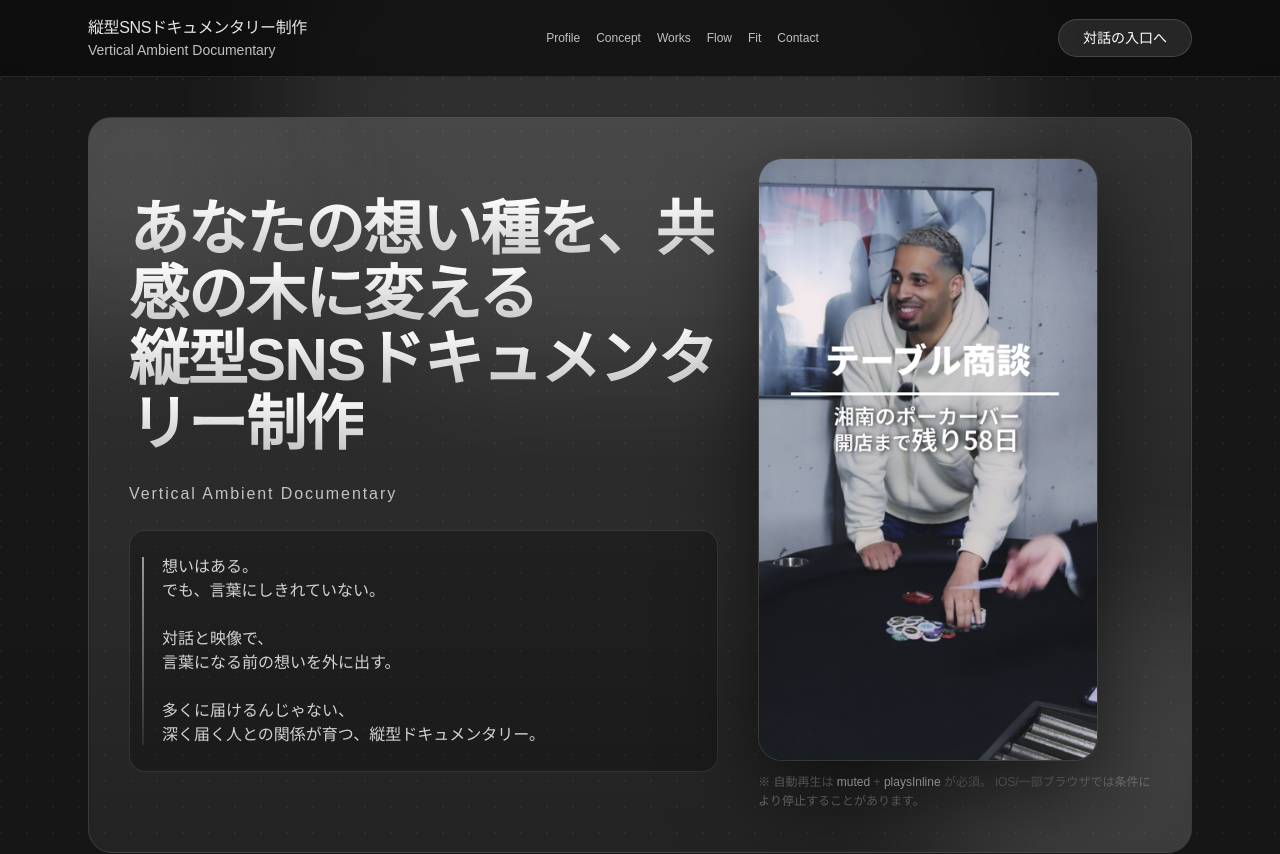
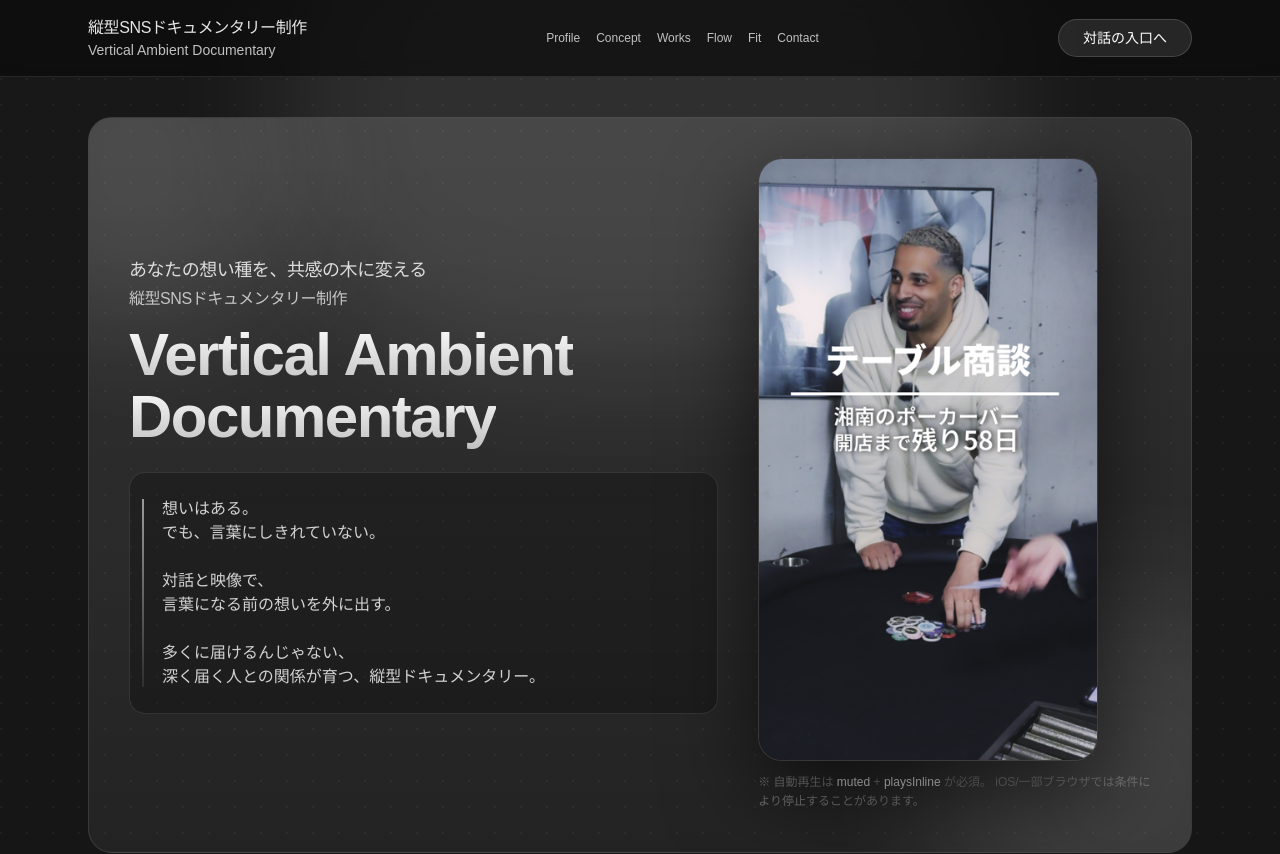
Before and after one commit to naturalpeopleinfo-blip/ambient-doc-clean, a Next.js app: page / in a window 1280 px wide. Shown: the top 854 px of the page. Built offline with nearby package versions, Linux system fonts and the light colour scheme.

Commit message:
Fix hero typography balance and prevent horizontal scroll

```diff
--- a/src/app/page.tsx
+++ b/src/app/page.tsx
@@ -487,8 +487,12 @@ export default function Home() {
   );
 
   return (
-    <div className="relative min-h-screen bg-neutral-950 text-white">
+    <div className="relative min-h-screen bg-neutral-950 text-white overflow-x-hidden">
       <style jsx global>{`
+        html,
+        body {
+          overflow-x: hidden;
+        }
         .quote-bar {
           position: relative;
         }
@@ -553,25 +557,27 @@ export default function Home() {
 
             <div className="relative grid gap-10 lg:grid-cols-[1.2fr_0.8fr] lg:items-center">
               <div className="space-y-6">
-                <h1 className="text-4xl sm:text-6xl font-semibold tracking-tight leading-[1.08]">
-                  <span className="bg-gradient-to-b from-white to-white/70 bg-clip-text text-transparent">
+                <div className="space-y-3">
+                  <p className="text-base sm:text-lg font-medium tracking-tight text-neutral-200/95">
                     {copy.hero.brand}
                     <br />
-                    {copy.hero.subhead}
-                  </span>
-                </h1>
+                    <span className="text-sm sm:text-base text-neutral-300/90">
+                      {copy.hero.subhead}
+                    </span>
+                  </p>
 
-                <p className="text-sm sm:text-base font-medium tracking-[0.12em] text-neutral-300/90">
-                  {copy.hero.headline}
-                </p>
+                  <h1 className="text-4xl sm:text-6xl font-semibold tracking-tight leading-[1.04]">
+                    <span className="bg-gradient-to-b from-white to-white/70 bg-clip-text text-transparent">
+                      {copy.hero.headline}
+                    </span>
+                  </h1>
+                </div>
 
                 <ProseCard tone="ink">
                   <p className="quote-bar pl-2 text-sm sm:text-base text-neutral-200/90 whitespace-pre-line">
                     {copy.hero.note}
                   </p>
                 </ProseCard>
-
-
               </div>
 
               <div className="lg:justify-self-end">
```
